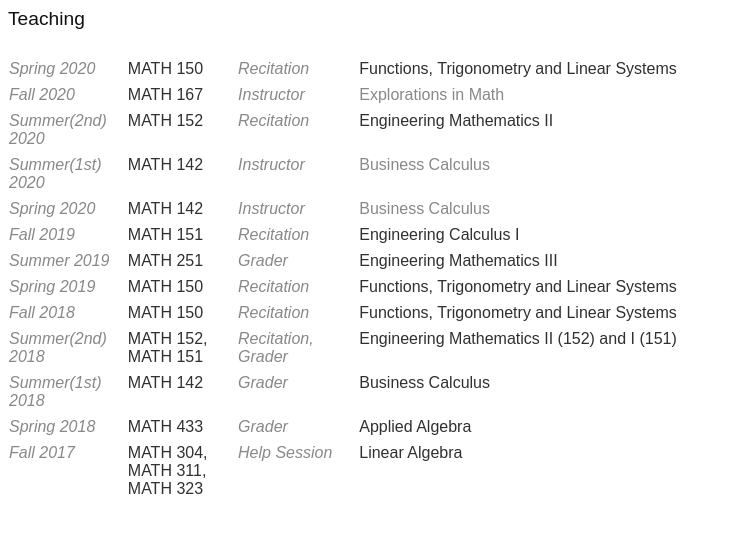
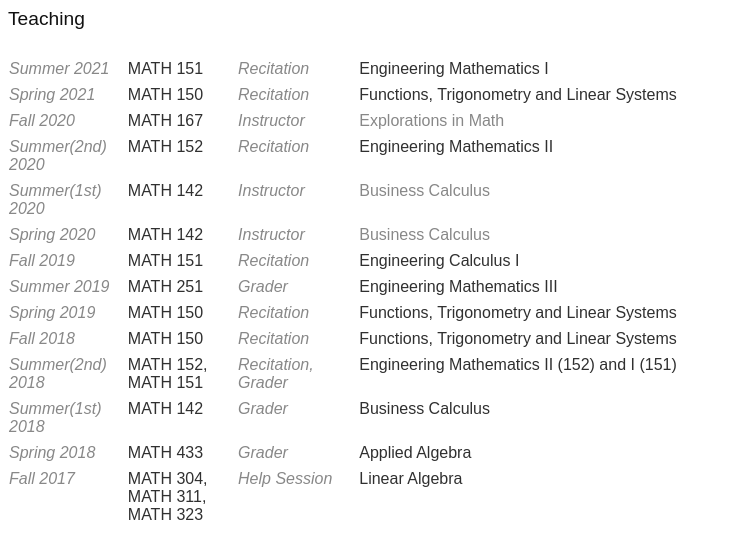
Before and after one commit to byeongsuyu/byeongsuyu.github.io, a plain HTML site: page teaching.html in a window 1280 px wide. Shown: the whole page, without its empty margins (0-732 px from the left). Drawn offline with Linux system fonts and the light colour scheme.

Commit message:
Update teaching.html

```diff
--- a/teaching.html
+++ b/teaching.html
@@ -30,7 +30,13 @@
 
    <table class="innertable" style="border-spacing: 0px 6px">
     <tr>
-  <td class="term">Spring 2020</td>
+  <td class="term">Summer 2021</td>
+  <td class="coursenumber">MATH 151</td>
+  <td class="role">Recitation</td>
+  <td class="courses">Engineering Mathematics I</td>
+   </tr>
+    <tr>
+  <td class="term">Spring 2021</td>
   <td class="coursenumber">MATH 150</td>
   <td class="role">Recitation</td>
     <td class="courses" style="width:min(39vw,100px)">
```
